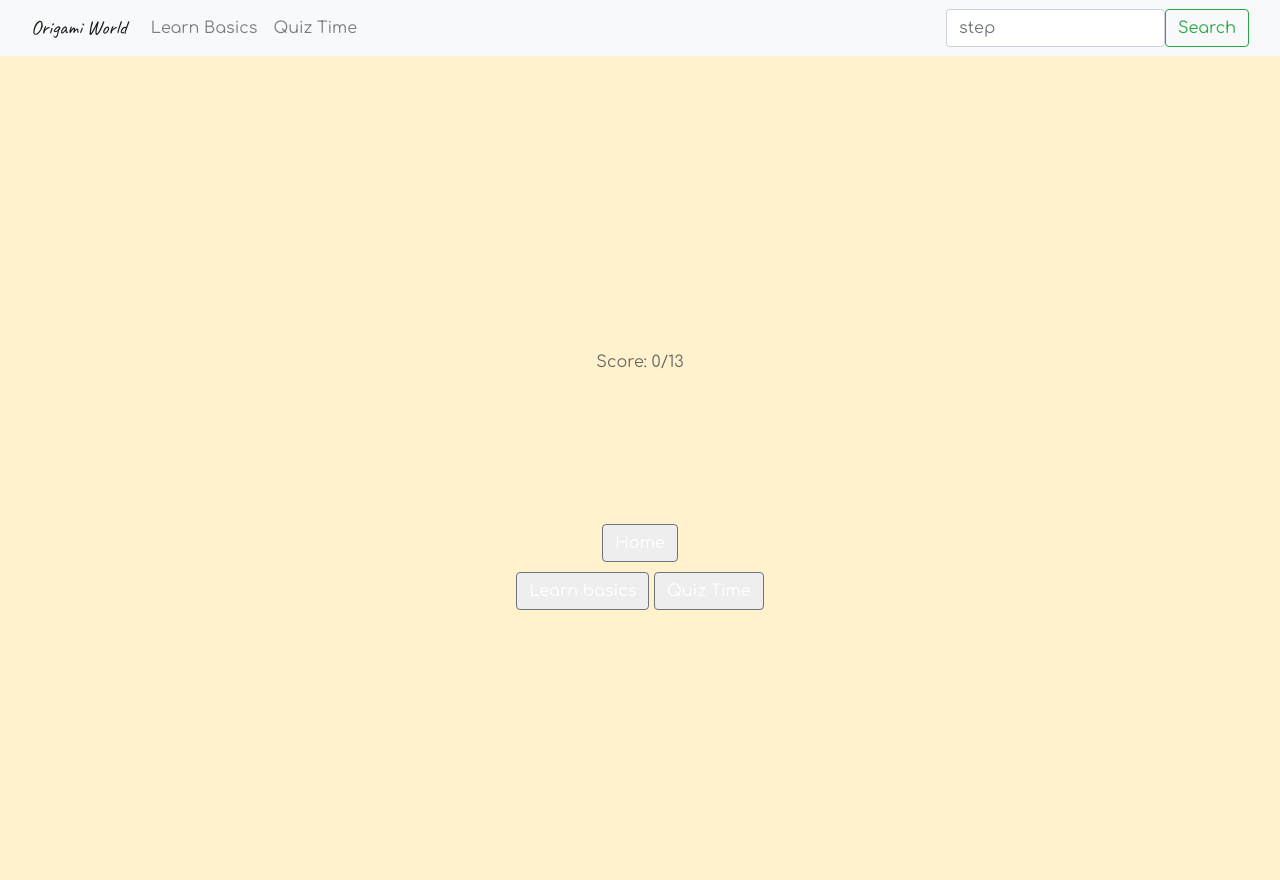
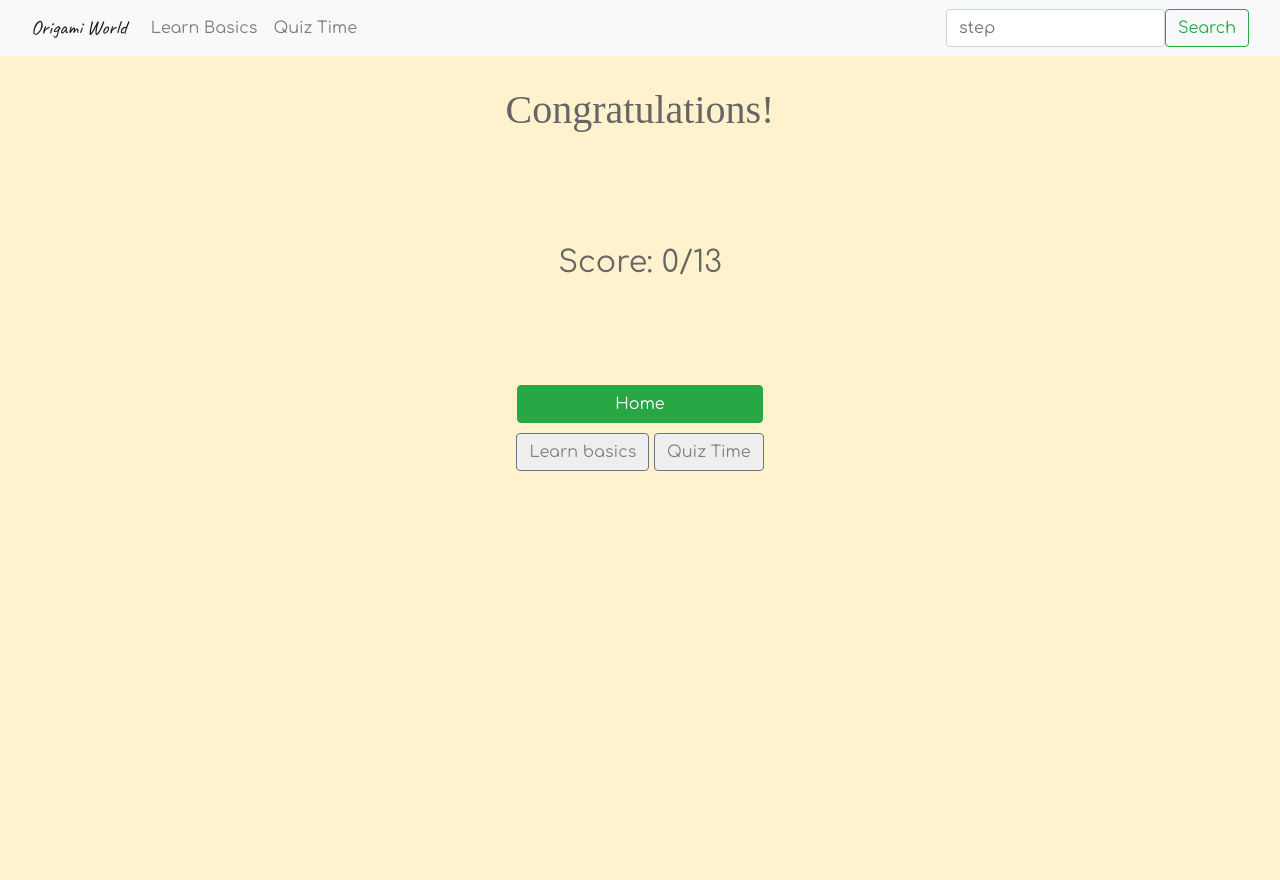
Before and after one commit to xintongqi/w4170_ui_project, a Flask app: page /quiz/result in a window 1280 px wide. After the commit the page ends 800 px from the top, so only its background shows below. Run offline with Flask 3, Linux system fonts and the light colour scheme; some libraries are stand-ins or nearby versions.

Commit message:
For the quiz part, everything except for boat choices are done

```diff
--- a/server.py
+++ b/server.py
@@ -4,6 +4,32 @@ from flask import request, jsonify
 
 app = Flask(__name__)
 
+"""
+https://i.postimg.cc/qRR3NkMQ/UI-design-q1-2.png
+https://i.postimg.cc/TPQb2yGp/UI-design-q1-5-choice-A.png
+https://i.postimg.cc/JhRJWNff/UI-design-q1-5-choice-B.png
+https://i.postimg.cc/ZRMy31Wm/UI-design-q3-4.png
+https://i.postimg.cc/kgQ8Z1pN/UI-design-q5.png
+https://i.postimg.cc/htYLVz66/UI-design-boat1.png
+https://i.postimg.cc/Hsp9mCbZ/UI-design-boat2.png
+https://i.postimg.cc/8zcdFBKL/UI-design-boat3.png
+https://i.postimg.cc/DfQPRz44/UI-design-boat4.png
+https://i.postimg.cc/xTtyTFR0/UI-design-boat5.png
+https://i.postimg.cc/gjKyhMbH/UI-design-boat6.png
+https://i.postimg.cc/SsCfSSZ5/UI-design-boat7.png
+https://i.postimg.cc/fysjkGpb/UI-design-boat8.png
+https://i.postimg.cc/zf9kYbkK/UI-design-boat9.png
+"""
+boat_links= [
+    "https://i.postimg.cc/htYLVz66/UI-design-boat1.png",
+    "https://i.postimg.cc/Hsp9mCbZ/UI-design-boat2.png",
+    "https://i.postimg.cc/8zcdFBKL/UI-design-boat3.png",
+    "https://i.postimg.cc/DfQPRz44/UI-design-boat4.png",
+    "https://i.postimg.cc/xTtyTFR0/UI-design-boat5.png",
+    "https://i.postimg.cc/gjKyhMbH/UI-design-boat6.png",
+    "https://i.postimg.cc/SsCfSSZ5/UI-design-boat7.png",
+    "https://i.postimg.cc/fysjkGpb/UI-design-boat8.png",
+    ]
 # data related to the learning module
 learn_data = {
     '1': {
@@ -41,104 +67,130 @@ learn_data = {
 quiz_data = {
     '1': {
         'question': 'What fold is this?',
-        'diagram': '',
+        'diagram': 'https://i.postimg.cc/qRR3NkMQ/UI-design-q1-2.png',
         'video': '',
+        'A': 'Mountain Fold',
+        'B':'Valley Fold',
         'answer': 'A',
         'next': '2',
         'prev': None
     },
     '2': {
         'question': 'What should it look like after the fold?',
-        'diagram': '',
+        'diagram': 'https://i.postimg.cc/qRR3NkMQ/UI-design-q1-2.png',
         'video': '',
-        'answer': 'A',
+        'A': '<img class = "quiz-choice-diagram" src="https://i.postimg.cc/TPQb2yGp/UI-design-q1-5-choice-A.png" alt="choice A">',
+        'B':'<img class = "quiz-choice-diagram" src="https://i.postimg.cc/JhRJWNff/UI-design-q1-5-choice-B.png" alt="choice B">',
+        'answer': 'B',
         'next': '3',
         'prev': '1'
     },
     '3': {
         'question': 'What fold is this?',
-        'diagram': '',
+        'diagram': 'https://i.postimg.cc/ZRMy31Wm/UI-design-q3-4.png',
         'video': '',
-        'answer': 'A',
+        'A': 'Mountain Fold',
+        'B':'Valley Fold',
+        'answer': 'B',
         'next': '4',
         'prev': '2'
     },
     '4': {
         'question': 'What should it look like after the fold?',
-        'diagram': '',
+        'diagram': 'https://i.postimg.cc/ZRMy31Wm/UI-design-q3-4.png',
         'video': '',
+        'A': '<img class = "quiz-choice-diagram" src="https://i.postimg.cc/TPQb2yGp/UI-design-q1-5-choice-A.png" alt="choice A">',
+        'B':'<img class = "quiz-choice-diagram" src="https://i.postimg.cc/JhRJWNff/UI-design-q1-5-choice-B.png" alt="choice B">',
         'answer': 'A',
         'next': '5',
         'prev': '3'
     },
     '5': {
         'question': 'What should it look like after the fold?',
-        'diagram': '',
+        'diagram': 'https://i.postimg.cc/kgQ8Z1pN/UI-design-q5.png',
         'video': '',
-        'answer': 'A',
+        'A': '<img class = "quiz-choice-diagram" src="https://i.postimg.cc/TPQb2yGp/UI-design-q1-5-choice-A.png" alt="choice A">',
+        'B':'<img class = "quiz-choice-diagram rotated" src="https://i.postimg.cc/TPQb2yGp/UI-design-q1-5-choice-A.png" alt="choice B">',
+        'answer': 'B',
         'next': '6',
         'prev': '4'
     },
     '6': {
         'question': 'What should it look like after the fold?',
-        'diagram': '',
+        'diagram': boat_links[0],
         'video': '',
+        'A': '<img class = "quiz-choice-diagram" src="https://i.postimg.cc/TPQb2yGp/UI-design-q1-5-choice-A.png" alt="choice A">',
+        'B':'<img class = "quiz-choice-diagram" src="https://i.postimg.cc/JhRJWNff/UI-design-q1-5-choice-B.png" alt="choice B">',
         'answer': 'A',
         'next': '7',
         'prev': '5'
     },
     '7': {
         'question': 'What should it look like after the fold?',
-        'diagram': '',
+        'diagram': boat_links[1],
         'video': '',
+        'A': '<img class = "quiz-choice-diagram" src="https://i.postimg.cc/TPQb2yGp/UI-design-q1-5-choice-A.png" alt="choice A">',
+        'B':'<img class = "quiz-choice-diagram" src="https://i.postimg.cc/JhRJWNff/UI-design-q1-5-choice-B.png" alt="choice B">',
         'answer': 'A',
         'next': '8',
         'prev': '6'
     },
     '8': {
         'question': 'What should it look like after the fold?',
-        'diagram': '',
+        'diagram': boat_links[2],
         'video': '',
+        'A': '<img class = "quiz-choice-diagram" src="https://i.postimg.cc/TPQb2yGp/UI-design-q1-5-choice-A.png" alt="choice A">',
+        'B':'<img class = "quiz-choice-diagram" src="https://i.postimg.cc/JhRJWNff/UI-design-q1-5-choice-B.png" alt="choice B">',
         'answer': 'A',
         'next': '9',
         'prev': '7'
     },
     '9': {
         'question': 'What should it look like after the fold?',
-        'diagram': '',
+        'diagram': boat_links[3],
         'video': '',
+        'A': '<img class = "quiz-choice-diagram" src="https://i.postimg.cc/TPQb2yGp/UI-design-q1-5-choice-A.png" alt="choice A">',
+        'B':'<img class = "quiz-choice-diagram" src="https://i.postimg.cc/JhRJWNff/UI-design-q1-5-choice-B.png" alt="choice B">',
         'answer': 'A',
         'next': '10',
         'prev': '8'
     },
     '10': {
         'question': 'What should it look like after the fold?',
-        'diagram': '',
+        'diagram': boat_links[4],
         'video': '',
+        'A': '<img class = "quiz-choice-diagram" src="https://i.postimg.cc/TPQb2yGp/UI-design-q1-5-choice-A.png" alt="choice A">',
+        'B':'<img class = "quiz-choice-diagram" src="https://i.postimg.cc/JhRJWNff/UI-design-q1-5-choice-B.png" alt="choice B">',
         'answer': 'A',
         'next': '11',
         'prev': '9'
     },
     '11': {
         'question': 'What should it look like after the fold?',
-        'diagram': '',
+        'diagram': boat_links[5],
         'video': '',
+        'A': '<img class = "quiz-choice-diagram" src="https://i.postimg.cc/TPQb2yGp/UI-design-q1-5-choice-A.png" alt="choice A">',
+        'B':'<img class = "quiz-choice-diagram" src="https://i.postimg.cc/JhRJWNff/UI-design-q1-5-choice-B.png" alt="choice B">',
         'answer': 'A',
         'next': '12',
         'prev': '10'
     },
     '12': {
         'question': 'What should it look like after the fold?',
-        'diagram': '',
+        'diagram': boat_links[6],
         'video': '',
+        'A': '<img class = "quiz-choice-diagram" src="https://i.postimg.cc/TPQb2yGp/UI-design-q1-5-choice-A.png" alt="choice A">',
+        'B':'<img class = "quiz-choice-diagram" src="https://i.postimg.cc/JhRJWNff/UI-design-q1-5-choice-B.png" alt="choice B">',
         'answer': 'A',
         'next': '13',
         'prev': '11'
     },
     '13': {
         'question': 'What should it look like after the fold?',
-        'diagram': '',
+        'diagram': boat_links[7],
         'video': '',
+        'A': '<img class = "quiz-choice-diagram" src="https://i.postimg.cc/TPQb2yGp/UI-design-q1-5-choice-A.png" alt="choice A">',
+        'B':'<img class = "quiz-choice-diagram" src="https://i.postimg.cc/JhRJWNff/UI-design-q1-5-choice-B.png" alt="choice B">',
         'answer': 'A',
         'next': None,
         'prev': '12'
--- a/static/main.css
+++ b/static/main.css
@@ -1,4 +1,8 @@
 /* Global */
+@font-face {
+  font-family: 'Pacifico';
+  src: url('https://fonts.googleapis.com/css2?family=Pacifico&display=swap');
+}
 html,
 body {
   background-color: #fff2cc;
@@ -101,10 +105,15 @@ iframe {
   justify-content: center;
   flex-direction: column;
   text-align: center;
-  min-height: 100vh;
+
+}
+#quiz_resultHome{
+  width: 246px;
 }
 #quiz_score {
-  margin-bottom: 150px;
+  margin-bottom: 100px;
+  margin-top: 100px;
+  font-size: 30px;
 }
 #quiz_result_buttons {
   margin-top: 10px;
@@ -114,7 +123,6 @@ iframe {
   justify-content: center;
   flex-direction: column;
   text-align: center;
-  min-height: 100vh;
 }
 #basic_folds_bar {
   text-align: center;
@@ -142,9 +150,24 @@ iframe {
 #quiz_right_wrong {
   text-align: center;
 }
+#congrats{
+  font-family: 'Pacifico', cursive;
+  font-size: 40px;
+}
 .bold {
-  font-weight: bold;
+  color: gray;
 }
 .lighter {
-  font-weight: lighter;
+  color: lightgray;
 }
+.quiz-question-diagram{
+  height: 200px;
+}
+
+.quiz-choice-diagram{
+  height: 100px;
+}
+
+.rotated{
+  transform: rotate(180deg);
+}
--- a/static/quiz.js
+++ b/static/quiz.js
@@ -77,6 +77,8 @@ function showNextButton() {
 }
 $(document).ready(function(){
     $('#quiz_num').append(id+'.');
+    $('#quiz_A_but').append(content['A']);
+    $('#quiz_B_but').append(content['B']);
     $('#quiz_question').append(content['question']);
     if (id < 6){
         $('#basic_folds_bar').addClass('bold');
--- a/templates/quiz.html
+++ b/templates/quiz.html
@@ -16,15 +16,15 @@
     </div><hr>
     <div class="row">
         <div class="col-md-2" id="quiz_num"></div>
-        <div class="col-md-8" id="quiz_img">[image]</div>
+        <div class="col-md-8" id="quiz_img"><img class = "quiz-question-diagram" src={{prob.diagram}} alt="diagram of question {{step}}"></div>
         <div class="col-md-2"></div>
     </div>
     <div class="row">
         <div class="col-md-12" id="quiz_question"></div>
     </div>
     <div class="row">
-        <div class="col-md-6" id="quiz_A"><button class="btn btn-light" id="quiz_A_but">A. [choice A]</button></div>
-        <div class="col-md-6" id="quiz_B"><button class="btn btn-light" id="quiz_B_but">B. [choice B]</button></div>
+        <div class="col-md-6" id="quiz_A"><button class="btn btn-light" id="quiz_A_but">A. </button></div>
+        <div class="col-md-6" id="quiz_B"><button class="btn btn-light" id="quiz_B_but">B. </button></div>
     </div>
     <div class="row">
         <div class="col-md-12" id="quiz_right_wrong"></div>
--- a/templates/quiz_result.html
+++ b/templates/quiz_result.html
@@ -8,15 +8,15 @@
     let score = {{ quiz_score| tojson }};
 
 </script>
-
 <div id="quiz_result">
+    <div id="congrats">Congratulations!</div>
     <div id="quiz_score">Score: {{quiz_score}}/13</div>
     <div>
-        <button id="quiz_resultHome" class = "btn btn-secondary">Home</button>
+        <button id="quiz_resultHome" class = "btn btn-success">Home</button>
     </div>
     <div id="quiz_result_buttons">
-        <button id="quiz_resultLearn" class = "btn btn-secondary">Learn basics</button>
-        <button id="quiz_resultQuiz" class = "btn btn-secondary">Quiz Time</button>
+        <button id="quiz_resultLearn" class = "btn btn-secondary bold">Learn basics</button>
+        <button id="quiz_resultQuiz" class = "btn btn-secondary bold">Quiz Time</button>
     </div>
 </div>
 
```
